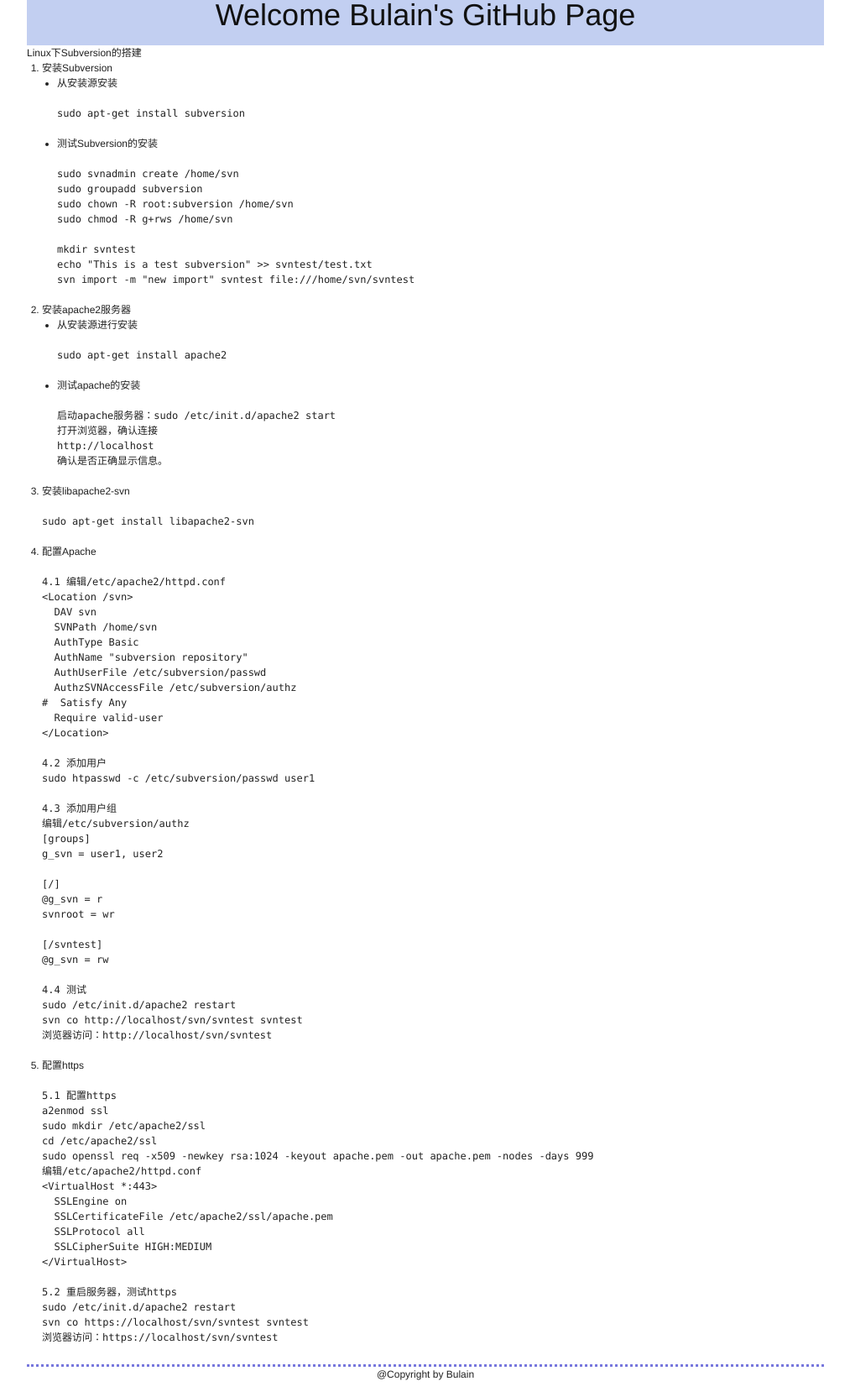
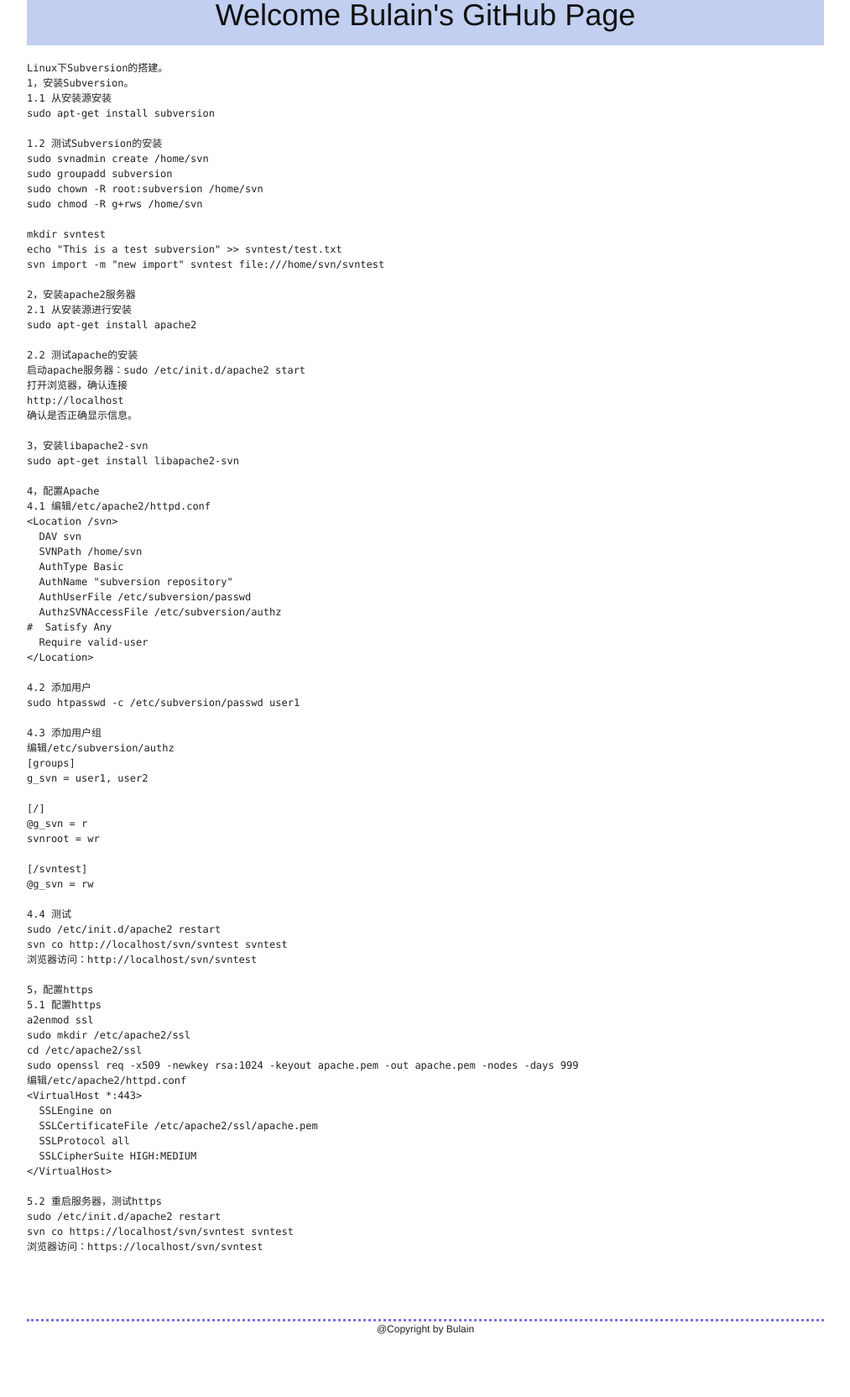
Before and after one commit to bulain/bulain.github.com, a Jekyll site: the page built from _posts/2010-04-21-subversion-install-on-ubuntu.md, in a window 1280 px wide. Shown: the whole page at 84% size, without its empty margins (133-1146 px from the left). Built offline with Jekyll 4.4.1, drawn with Linux system fonts in a browser that asks for light colours; after the commit the page ends 1610 px from its top, so only the background shows below that.

Commit message:
update source

```diff
--- a/_posts/2010-04-21-subversion-install-on-ubuntu.md
+++ b/_posts/2010-04-21-subversion-install-on-ubuntu.md
@@ -3,17 +3,13 @@ title: Linux下Subversion的搭建
 layout: default
 ---
 
-<div>Linux下Subversion的搭建</div>
-<ol>
-<li>安装Subversion
-<ul>
-<li>从安装源安装
 <pre>
+Linux下Subversion的搭建。
+1，安装Subversion。
+1.1 从安装源安装
 sudo apt-get install subversion
-</pre>
-</li>
-<li>测试Subversion的安装
-<pre>
+
+1.2 测试Subversion的安装
 sudo svnadmin create /home/svn
 sudo groupadd subversion
 sudo chown -R root:subversion /home/svn
@@ -22,34 +18,21 @@ sudo chmod -R g+rws /home/svn
 mkdir svntest
 echo "This is a test subversion" >> svntest/test.txt
 svn import -m "new import" svntest file:///home/svn/svntest
-</pre>
-</li>
-</ul>
-</li>
 
-<li>安装apache2服务器</li>
-<ul>
-<li>从安装源进行安装</li>
-<pre>
+2，安装apache2服务器
+2.1 从安装源进行安装
 sudo apt-get install apache2
-</pre>
 
-<li>测试apache的安装</li>
-<pre>
+2.2 测试apache的安装
 启动apache服务器：sudo /etc/init.d/apache2 start
 打开浏览器，确认连接
 http://localhost
 确认是否正确显示信息。
-</pre>
-</ul>
 
-<li>安装libapache2-svn</li>
-<pre>
+3，安装libapache2-svn
 sudo apt-get install libapache2-svn
-</pre>
 
-<li>配置Apache</li>
-<pre>
+4，配置Apache
 4.1 编辑/etc/apache2/httpd.conf
 &lt;Location /svn&gt;
   DAV svn
@@ -81,10 +64,8 @@ svnroot = wr
 sudo /etc/init.d/apache2 restart
 svn co http://localhost/svn/svntest svntest
 浏览器访问：http://localhost/svn/svntest
-</pre>
 
-<li>配置https</li>
-<pre>
+5，配置https
 5.1 配置https
 a2enmod ssl
 sudo mkdir /etc/apache2/ssl
@@ -102,6 +83,7 @@ sudo openssl req -x509 -newkey rsa:1024 -keyout apache.pem -out apache.pem -node
 sudo /etc/init.d/apache2 restart
 svn co https://localhost/svn/svntest svntest
 浏览器访问：https://localhost/svn/svntest
+
+
+
 </pre>
-
-</ol>
```
Also changed, not shown: _posts/2010-04-20-vim-for-rails-on-ubuntu.md (+4 -10 lines).
